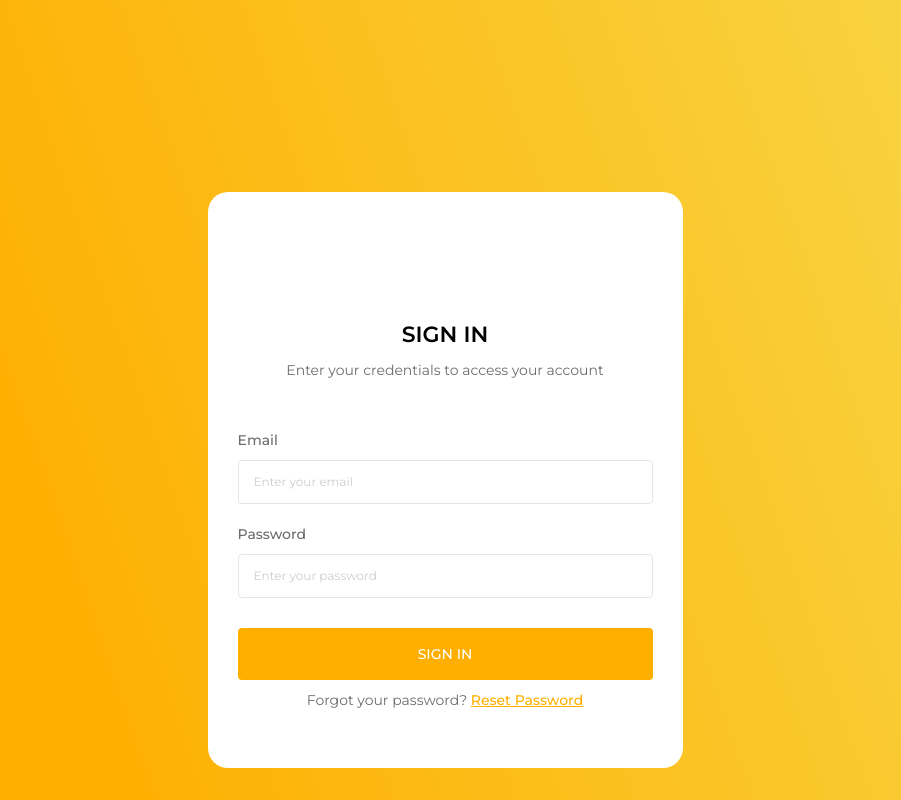
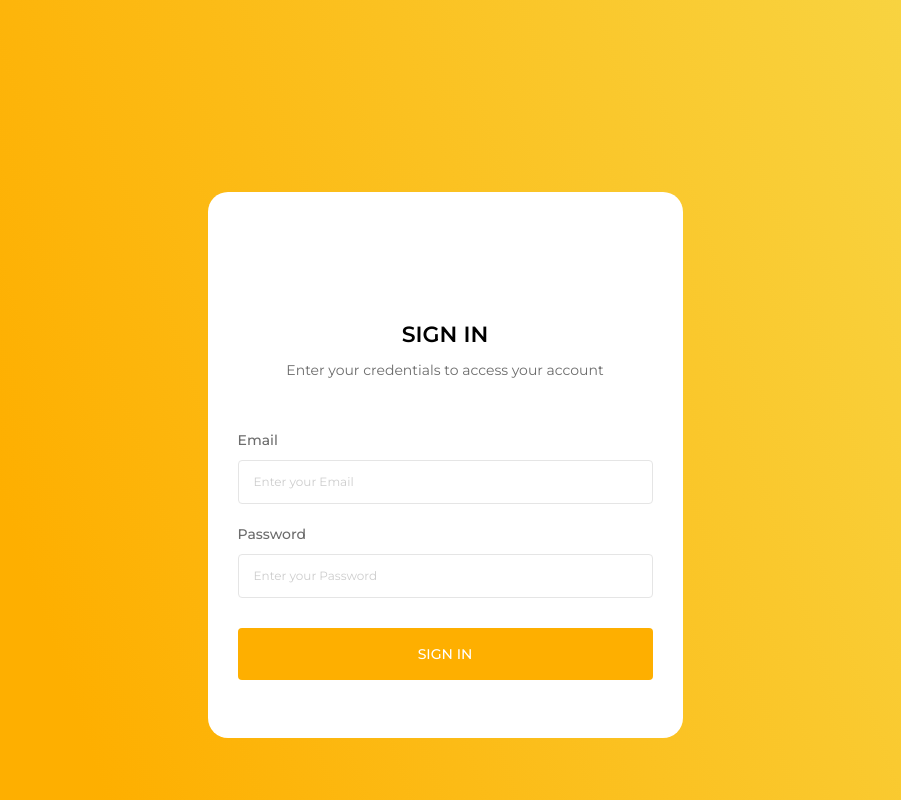
Before and after one commit to EdKo2001/React-Developer-Digital-Governance-Agency, a Next.js app: page / in a window 1280 px wide. Shown: the whole page, without its empty margins (195-1096 px from the left). Built offline with nearby package versions, Linux system fonts and the light colour scheme.

Commit message:
feat(code-refactoring): done

```diff
--- a/db.json
+++ b/db.json
@@ -1,12 +1,5 @@
 {
   "students": [
-    {
-      "name": "Liam Johnson12",
-      "email": "liam.johnson@example.com",
-      "phone": "5550101",
-      "personal_number": "987654322",
-      "id": 2
-    },
     {
       "id": 3,
       "name": "Noah Williams",
--- a/src/app/page.tsx
+++ b/src/app/page.tsx
@@ -2,7 +2,7 @@ import { redirect } from "next/navigation";
 import Link from "next/link";
 import { revalidatePath } from "next/cache";
 
-import { Button } from "@/components/reusables";
+import { Button, Form, FormGroup } from "@/components/reusables";
 
 import { axiosInstance } from "@/config";
 
@@ -21,6 +21,7 @@ async function signInHandler(formData: FormData) {
     });
 
     if (res.data.message === "User logged in") {
+      // TODO: Implement storing the token in cookies
       isRediect = true;
     } else {
       console.error("Authentication failed");
@@ -33,51 +34,23 @@ async function signInHandler(formData: FormData) {
   isRediect && redirect("/dashboard");
 }
 const SignIn = () => {
+  const fields = [
+    { type: "email", name: "email", label: "Email" },
+    { type: "password", name: "password", label: "Password" },
+  ];
+
+  // mb-32 mt-48 px-[30px] pb-[58px] pt-[126px] shadow-formShadow
+
   return (
     <div className="flex h-full flex-col items-center bg-authBG px-5 shadow-authShadow">
-      <form
-        className="mb-32 mt-48 flex w-[475px] max-w-full flex-col rounded-[20px] bg-white px-[30px] pb-[58px] pt-[126px] shadow-formShadow"
+      <Form
+        fields={fields}
+        title="SIGN IN"
+        text="Enter your credentials to access your account"
+        buttonText="SIGN IN"
         action={signInHandler}
-      >
-        <h1 className="text-center text-[22px] font-semibold uppercase leading-normal text-black">
-          Sign In
-        </h1>
-        <p className="mb-[50px] mt-[9px] text-center text-sm text-gray">
-          Enter your credentials to access your account
-        </p>
-        {["email", "password"].map((field, idx, arr) => (
-          <div
-            key={field}
-            className={`flex flex-col gap-[10px] ${
-              idx !== arr.length - 1 ? "mb-5" : ""
-            }`}
-          >
-            <label
-              htmlFor={field}
-              className="self-stretch text-sm font-medium text-gray"
-            >
-              {field === "email" ? "Email" : "Password"}
-            </label>
-            <input
-              type={field === "email" ? "email" : "password"}
-              id={field}
-              name={field}
-              className="self-stretch rounded border border-solid border-borderColor bg-white px-[15px] py-[13px] text-xs text-black placeholder-lightGray"
-              placeholder={`Enter your ${field}`}
-              required
-            />
-          </div>
-        ))}
-        <Button type="submit" className="mt-[30px]">
-          SIGN IN
-        </Button>
-        <div className="mt-[10px] text-center text-sm">
-          <span className="text-gray">Forgot your password?</span>{" "}
-          <Link href="#" className="font-medium text-orange underline">
-            Reset Password
-          </Link>
-        </div>
-      </form>
+        className="mb-32 mt-48 bg-white px-[30px] pb-[58px] pt-[126px] shadow-formShadow"
+      />
     </div>
   );
 };
--- a/src/app/students/page.tsx
+++ b/src/app/students/page.tsx
@@ -93,13 +93,11 @@ export default async function Students() {
       type: "text",
       name: "personal_number",
       label: "Personal Number",
-      last: true,
     },
     // {
     //   type: "date",
     //   name: "admission_date",
     //   label: "Date of Admission",
-    //   last: true,
     // },
   ];
 
--- a/src/components/Logout.tsx
+++ b/src/components/Logout.tsx
@@ -9,6 +9,7 @@ export default function Logout() {
 
   useEffect(() => {
     if (isRediect) {
+      // TODO: Implement destroying the token in cookies
       redirect("/");
     }
   }, [isRediect]);
--- a/src/components/reusables/Form.tsx
+++ b/src/components/reusables/Form.tsx
@@ -2,11 +2,10 @@ import React from "react";
 
 import { Button, FormGroup } from ".";
 
-interface Field {
+export interface Field {
   type: string;
   name: string;
-  label: string;
-  last?: boolean;
+  label?: string;
 }
 
 interface FormProps {
@@ -15,7 +14,8 @@ interface FormProps {
   buttonText: string;
   fields: Field[];
   action: (formData: FormData) => Promise<any>;
-  formData?: Record<string, any>;
+  formData?: Record<string, string>;
+  className?: string;
 }
 
 const Form: React.FC<FormProps> = ({
@@ -25,10 +25,13 @@ const Form: React.FC<FormProps> = ({
   fields,
   action,
   formData,
+  className,
 }) => {
   return (
     <form
-      className="flex w-[475px] max-w-full flex-col rounded-[20px]"
+      className={`flex w-[475px] max-w-full flex-col rounded-[20px] ${
+        className ? className : ""
+      }`}
       action={action}
     >
       <h1
@@ -39,19 +42,16 @@ const Form: React.FC<FormProps> = ({
         {title}
       </h1>
       {text && (
-        <p
-          className={`${
-            !text ? "mb-[50px]" : ""
-          } mt-[9px] text-center text-sm text-gray`}
-        >
+        <p className={`mb-[50px] mt-[9px] text-center text-sm text-gray`}>
           {text}
         </p>
       )}
-      {fields.map((field, index) => (
+      {fields.map((field, idx) => (
         <FormGroup
-          key={index}
+          key={idx}
           {...field}
-          defaultValue={formData?.[field.name]}
+          defaultValue={formData?.[field.name] || ""}
+          last={fields.length - 1 === idx}
         />
       ))}
       <Button type="submit" className="mt-[30px] uppercase">
--- a/src/components/reusables/FormGroup.tsx
+++ b/src/components/reusables/FormGroup.tsx
@@ -1,7 +1,7 @@
 import React from "react";
 
 interface FormGroupProps extends React.InputHTMLAttributes<HTMLInputElement> {
-  label: string;
+  label?: string;
   last?: boolean;
 }
 
@@ -11,20 +11,25 @@ const FormGroup: React.FC<FormGroupProps> = ({
   required = true,
   ...inputProps
 }) => {
+  const hiddenType = inputProps.type === "hidden";
+  const showMarginBottom = !hiddenType && !last;
+
   return (
     <div
-      className={`flex flex-col ${
-        inputProps.type !== "hidden" ? "gap-[10px]" : ""
-      }  ${inputProps.type !== "hidden" && !last ? "mb-5" : ""}`}
+      className={`flex flex-col ${!hiddenType ? "gap-[10px]" : ""}  ${
+        showMarginBottom ? "mb-5" : ""
+      }`}
     >
-      <label
-        htmlFor={inputProps.name}
-        className="self-stretch text-sm font-medium text-gray"
-      >
-        {label}
-      </label>
+      {label && (
+        <label
+          htmlFor={inputProps.name}
+          className="text-sm font-medium text-gray"
+        >
+          {label}
+        </label>
+      )}
       <input
-        className="self-stretch rounded border border-solid border-borderColor bg-white px-[15px] py-[13px] text-xs text-black placeholder-lightGray"
+        className="rounded border border-solid border-borderColor bg-white px-[15px] py-[13px] text-xs text-black placeholder-lightGray"
         placeholder={`Enter your ${label}`}
         {...inputProps}
         required={required}
--- a/src/components/reusables/Table.tsx
+++ b/src/components/reusables/Table.tsx
@@ -3,6 +3,7 @@ import Image from "next/image";
 import { EventButtonProps } from "@/app/students/RemoveStudentButton";
 
 import { Form, Modal } from ".";
+import { Field } from "./Form";
 
 type Row = { [key: string]: string };
 
@@ -12,7 +13,7 @@ interface TableProps {
   bodyData: Row[];
   RemoveComponent?: React.ComponentType<EventButtonProps>;
   editAction?: (formData: FormData) => Promise<void>;
-  fields?: any;
+  fields?: Field[];
 }
 
 const Table: React.FC<TableProps> = ({
@@ -23,6 +24,61 @@ const Table: React.FC<TableProps> = ({
   editAction,
   fields,
 }) => {
+  const renderActionsColumn = (row: Record<string, string>) => {
+    if (fields && fields.length > 0) {
+      return (
+        <>
+          {RemoveComponent && <RemoveComponent id={row.id} />}
+          <Modal
+            OpenComponent={
+              <button type="button">
+                <Image
+                  src="/images/edit.svg"
+                  alt="edit"
+                  width={19}
+                  height={19}
+                />
+              </button>
+            }
+          >
+            <Form
+              title="update student"
+              buttonText="update"
+              fields={[{ type: "hidden", name: "id" }, ...fields]}
+              formData={row}
+              action={editAction!}
+            />
+          </Modal>
+        </>
+      );
+    }
+    return RemoveComponent ? <RemoveComponent id={row.id} /> : null;
+  };
+
+  const renderCell = (column: string, row: Record<string, string>) => {
+    if (column === "Avatar") {
+      return (
+        <Image
+          src="/images/student.png"
+          alt="student image"
+          width={65}
+          height={55}
+          className="rounded-lg"
+        />
+      );
+    }
+
+    if (column === "Actions") {
+      return (
+        <div className="flex items-center gap-[33px]">
+          {renderActionsColumn(row)}
+        </div>
+      );
+    }
+
+    return row[column] ?? row[column.toLowerCase().replace(/ /g, "_")];
+  };
+
   return (
     <table className="table w-full text-left">
       <thead className="h-[51px] text-xs font-semibold text-[#ACACAC]">
@@ -60,44 +116,7 @@ const Table: React.FC<TableProps> = ({
             >
               {headerData.map((column: string, columnIdx: number) => (
                 <td key={columnIdx} className="p-[13px]">
-                  {column === "Avatar" ? (
-                    <Image
-                      src="/images/student.png"
-                      alt="student image"
-                      width={65}
-                      height={55}
-                      className="rounded-lg"
-                    />
-                  ) : column === "Actions" ? (
-                    <div className="flex items-center gap-[33px]">
-                      {fields.length > 0 && (
-                        <Modal
-                          OpenComponent={
-                            <button type="button">
-                              <Image
-                                src="/images/edit.svg"
-                                alt="edit"
-                                width={19}
-                                height={19}
-                              />
-                            </button>
-                          }
-                        >
-                          <Form
-                            title="update student"
-                            buttonText="update"
-                            fields={[{ type: "hidden", name: "id" }, ...fields]}
-                            formData={row}
-                            action={editAction!}
-                          />
-                        </Modal>
-                      )}
-
-                      {RemoveComponent && <RemoveComponent id={row.id} />}
-                    </div>
-                  ) : (
-                    row[column] ?? row[column.toLowerCase().replace(/ /g, "_")]
-                  )}
+                  {renderCell(column, row)}
                 </td>
               ))}
             </tr>
```
